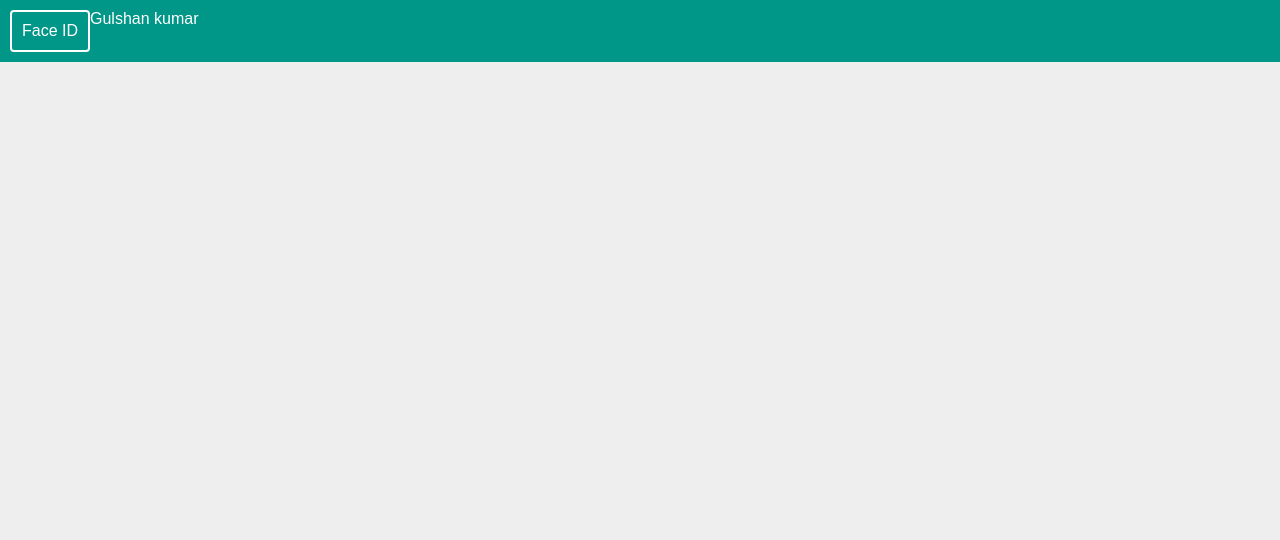
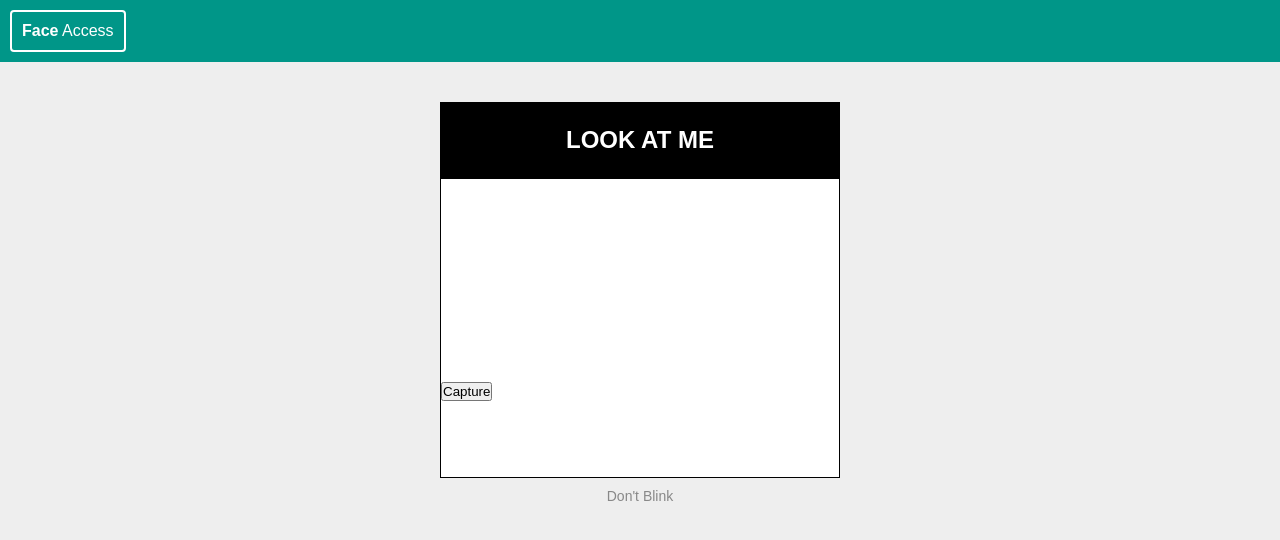
Before and after one commit to MukeshVashisth/3PG-hackfest-SAMSP, a React app: page / in a window 1280 px wide. Shown: the top 540 px of the page. Built offline with nearby package versions, Linux system fonts and the light colour scheme; no server answers.

Commit message:
camera capture

```diff
--- /dev/null
+++ b/src/components/CameraButton.jsx
@@ -0,0 +1,14 @@
+import React from 'react'
+import PropTypes from 'prop-types'
+
+export default function CaptureButton({ handleCapture }) {
+  return (
+    <button onClick={handleCapture}>
+      <span>Capture</span>
+    </button>
+  )
+}
+
+CaptureButton.propTypes = {
+  handleCapture: PropTypes.func.isRequired
+}
--- /dev/null
+++ b/src/components/CameraView.jsx
@@ -0,0 +1,32 @@
+import React, { Component } from 'react'
+import PropTypes from 'prop-types'
+import Webcam from 'react-webcam'
+
+class CameraView extends Component {
+  constructor(props) {
+    super(props)
+
+    this.state = {
+      captured: false
+    }
+  }
+
+  render() {
+    const { setRef, screenshotFormat } = this.props
+    return (
+      <Webcam
+        height='100%'
+        width='100%'
+        ref={setRef}
+        screenshotFormat={screenshotFormat}
+      />
+    )
+  }
+}
+
+CameraView.propTypes = {
+  setRef: PropTypes.func.isRequired,
+  screenshotFormat: PropTypes.string.isRequired
+}
+
+export default CameraView
--- a/src/components/Header.jsx
+++ b/src/components/Header.jsx
@@ -1,24 +1,11 @@
 import React from 'react'
-import { connect } from 'react-redux'
-import PropTypes from 'prop-types'
 
-const Header = props => {
+const Header = () => {
   return (
     <header>
-      <h2 className='logo'>Face ID</h2>
-      <div className='userInfo'>{`${props.user.fname} ${props.user.lname}`}</div>
+      <h1 className='logo'><strong>Face</strong> Access</h1>
     </header>
   )
 }
 
-const mapStateToProps = state => {
-  return {
-    user: state.user
-  }
-}
-
-Header.propTypes = {
-  user: PropTypes.object.isRequired
-}
-
-export default connect(mapStateToProps)(Header)
+export default Header
--- a/src/containers/App.jsx
+++ b/src/containers/App.jsx
@@ -1,10 +1,12 @@
 import React from 'react'
 import Header from '../components/Header'
+import AppContainer from './AppContainer'
 
 const App = () => {
   return (
     <div className='test'>
       <Header />
+      <AppContainer />
     </div>
   )
 }
--- /dev/null
+++ b/src/containers/AppContainer.jsx
@@ -0,0 +1,48 @@
+import React, { Component } from 'react'
+import CameraView from '../components/CameraView'
+import CaptureButton from '../components/CameraButton'
+
+class AppContainer extends Component {
+  constructor(props) {
+    super(props)
+
+    this.state = {
+      captured: false,
+      imageSrc: ''
+    }
+
+    this.handleCapture = this.handleCapture.bind(this)
+    this.setRef = this.setRef.bind(this)
+  }
+
+  setRef(webcam) {
+    this.webcam = webcam
+  }
+
+  handleCapture() {
+    const imageSrc = this.webcam.getScreenshot()
+    window.console.log(imageSrc)
+    this.setState({
+      captured: true,
+      imageSrc
+    })
+  }
+
+  render() {
+    return (
+      <div className='camera-container'>
+        <h2>LOOK AT ME</h2>
+        <div className='camera-view'>
+          <CameraView
+            setRef={this.setRef}
+            screenshotFormat='image/jpeg'
+          />
+          <CaptureButton handleCapture={this.handleCapture}/>
+        </div>
+        <div className='label'>Don't Blink</div>
+      </div>
+    )
+  }
+}
+
+export default AppContainer
--- a/src/scss/main.scss
+++ b/src/scss/main.scss
@@ -54,7 +54,7 @@ header {
     color: #888;
   }
   .camera-view {
-    height: 400px;
+    min-height: 298px;
     background: #fff;
     border: 1px solid $secondary-color;
   }
```
Also changed, not shown: 2 other files (tests, documents, lock files or other folders).
